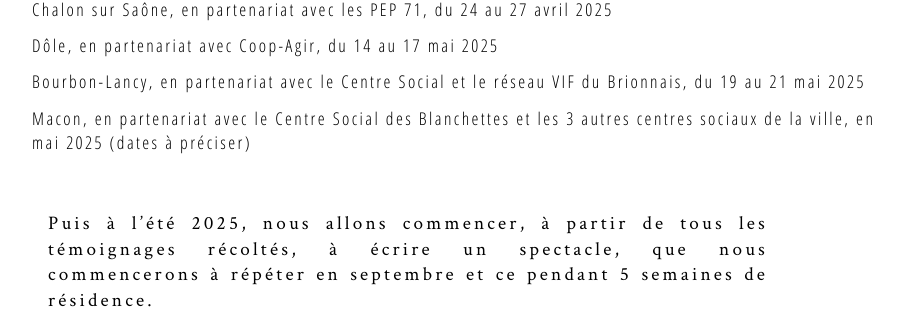
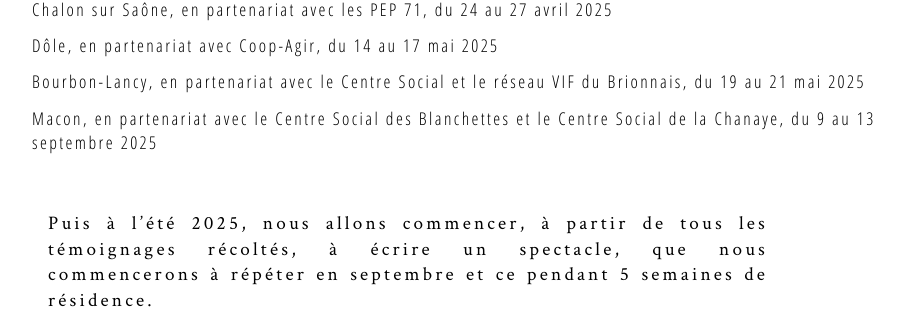
Before and after one commit to leshnik/revertouthaut, a Jekyll site: the page built from les-etres-humaines.md, in a window 1280 px wide and 900 px high, scrolled down 4543 px. Shown: the part 154-463 px from the top of the window, without its empty margins (232-1136 px from the left). Built offline with Jekyll 4.4.1, drawn with Linux system fonts in a browser that asks for light colours.

Commit message:
leh add correct dates for Mâcon

```diff
--- a/les-etres-humaines.md
+++ b/les-etres-humaines.md
@@ -77,7 +77,7 @@ C’est donc celle qui va changer de statut, dans son propre regard et dans celu
           <li>Chalon sur Saône, en partenariat avec les PEP 71, du 24 au 27 avril 2025</li>
           <li>Dôle, en partenariat avec Coop-Agir, du 14 au 17 mai 2025</li>
           <li>Bourbon-Lancy, en partenariat avec le Centre Social et le réseau VIF du Brionnais, du 19 au 21 mai 2025</li>
-          <li>Macon, en partenariat avec le Centre Social des Blanchettes et les 3 autres centres sociaux de la ville, en mai 2025 (dates à préciser)</li>
+          <li>Macon, en partenariat avec le Centre Social des Blanchettes et le Centre Social de la Chanaye, du 9 au 13 septembre 2025 </li>
         </ul></p>
 
 <p class="intro-text">Puis à l’été 2025, nous allons commencer, à partir de tous les témoignages récoltés, à écrire un spectacle, que nous commencerons à répéter en septembre et ce pendant 5 semaines de résidence.</p>
```
